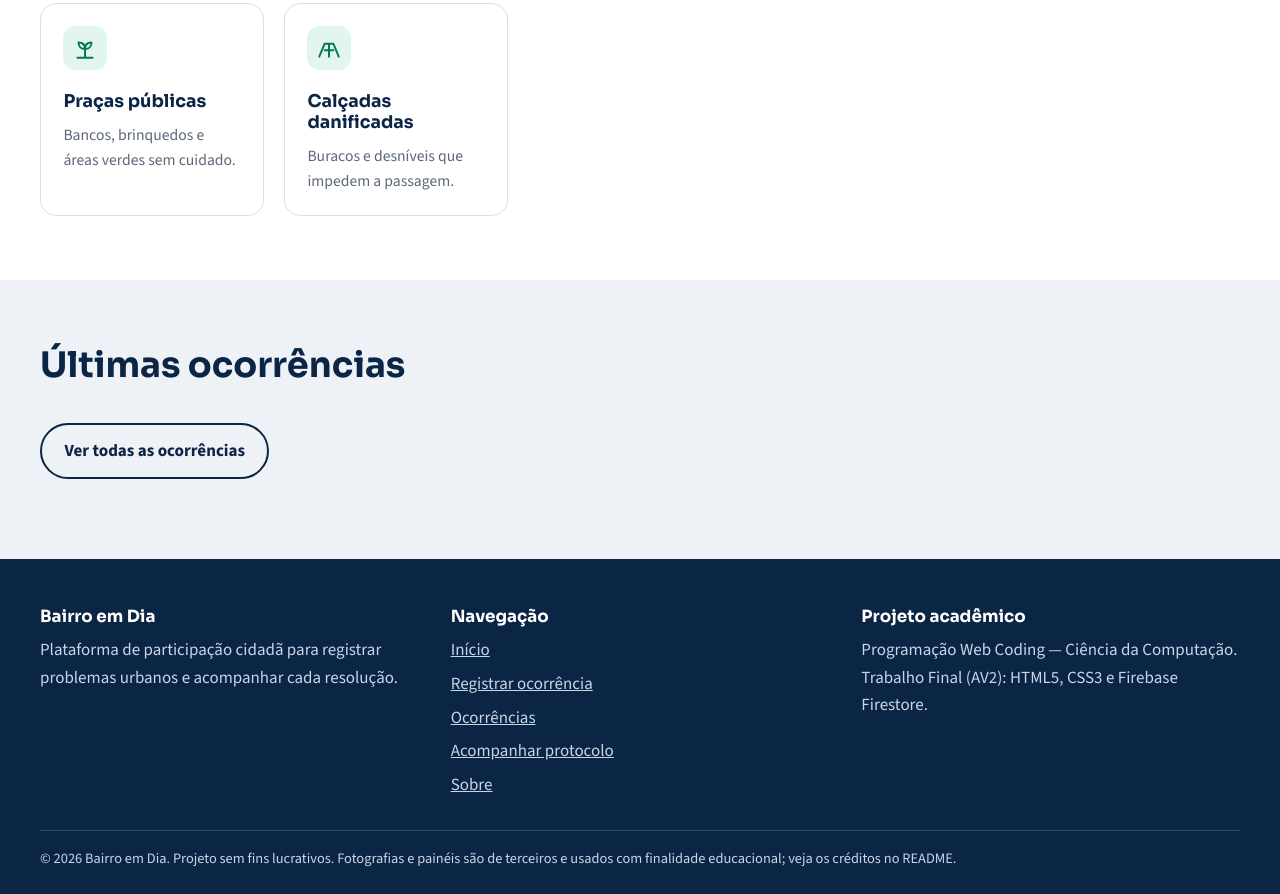
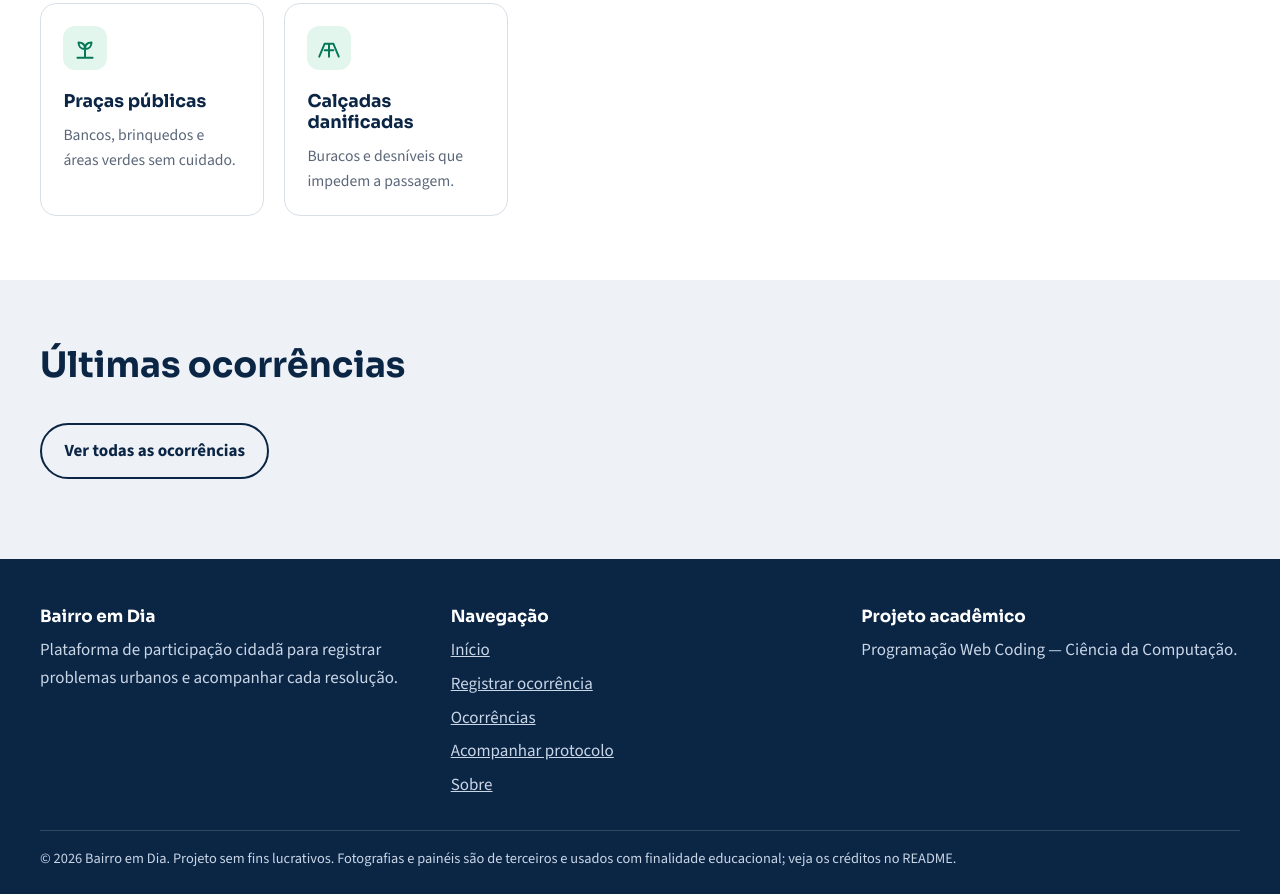
Before and after one commit to Santana568/bairro-em-dia, a plain HTML site: page bairro-em-dia/index.html in a window 1280 px wide. Shown: the part 2967-3861 px from the top of the page. Drawn offline with nearby package versions, Linux system fonts and the light colour scheme; no server answers.

Commit message:
feat: atualizaçao do projeto bairro em dia

```diff
--- a/bairro-em-dia/index.html
+++ b/bairro-em-dia/index.html
@@ -72,7 +72,7 @@
 <div class="rodape__conteudo">
 <section class="rodape__coluna"><h2 class="rodape__titulo">Bairro em Dia</h2><p>Plataforma de participação cidadã para registrar problemas urbanos e acompanhar cada resolução.</p></section>
 <nav class="rodape__coluna" aria-label="Links do rodapé"><h2 class="rodape__titulo">Navegação</h2><ul class="rodape__lista"><li><a class="rodape__link" href="index.html">Início</a></li><li><a class="rodape__link" href="registrar.html">Registrar ocorrência</a></li><li><a class="rodape__link" href="ocorrencias.html">Ocorrências</a></li><li><a class="rodape__link" href="acompanhar.html">Acompanhar protocolo</a></li><li><a class="rodape__link" href="sobre.html">Sobre</a></li></ul></nav>
-<section class="rodape__coluna"><h2 class="rodape__titulo">Projeto acadêmico</h2><p>Programação Web Coding — Ciência da Computação.<br>Trabalho Final (AV2): HTML5, CSS3 e Firebase Firestore.</p></section>
+<section class="rodape__coluna"><h2 class="rodape__titulo">Projeto acadêmico</h2><p>Programação Web Coding — Ciência da Computação.<br></p></section>
 </div>
 <p class="rodape__direitos">&copy; <span data-ano>2026</span> Bairro em Dia. Projeto sem fins lucrativos. Fotografias e painéis são de terceiros e usados com finalidade educacional; veja os créditos no README.</p>
 </footer>
```
Also changed, not shown: readme-com-imagens/img/screenshots/01-protocolo-gerado.png (added), readme-com-imagens/img/screenshots/02-firestore-console.png (added), readme-com-imagens/img/screenshots/03-acompanhar-linha-do-tempo.png (added), readme-com-imagens/img/screenshots/04-ocorrencias-lista.png (added), readme-com-imagens/img/screenshots/05-acompanhar-protocolo.png (added), readme-com-imagens/img/screenshots/06-registrar-formulario.png (added), 2 other files.
